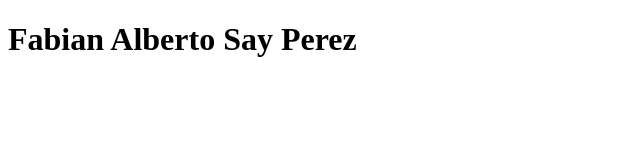
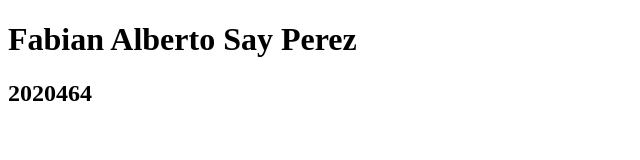
Before and after one commit to fsay2020464/Prueba1_IN5AM, a plain HTML site: page index.html in a window 1280 px wide. Shown: the whole page, without its empty margins (0-640 px from the left). Drawn offline with Linux system fonts and the light colour scheme.

Commit message:
Agregar carne en titulo 2

```diff
--- a/index.html
+++ b/index.html
@@ -7,5 +7,6 @@
 </head>
 <body>
  <h1> Fabian Alberto Say Perez</h1>
+ <h2> 2020464 </h2>
 </body>
 </html>
```
